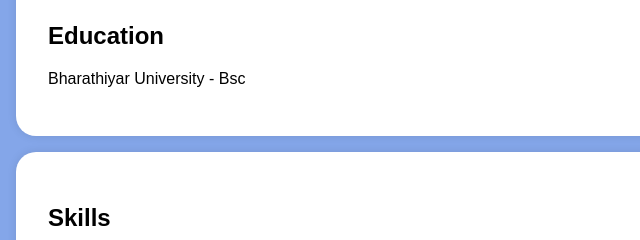
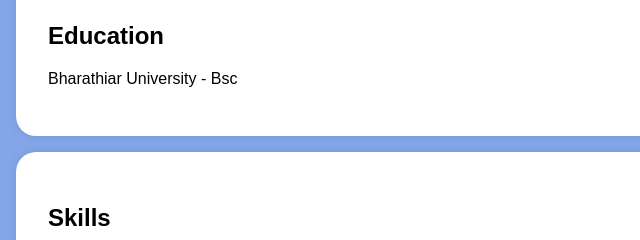
Before and after one commit to chandru366/chandru-digital-portfolio, a plain HTML site: page index.html in a window 1280 px wide. Shown: the part 458-698 px from the top of the page, 0-640 px from the left. Drawn offline with Linux system fonts and the light colour scheme.

Commit message:
Update index.html

```diff
--- a/index.html
+++ b/index.html
@@ -123,7 +123,7 @@ highlight your passion for computer science, key skills and experiences, and car
     <section id="education">
         <div class="section-content">
             <h2>Education</h2>
-            <p>Bharathiyar University  - Bsc</p>
+            <p>Bharathiar University  - Bsc</p>
 
 
         </div>
```
